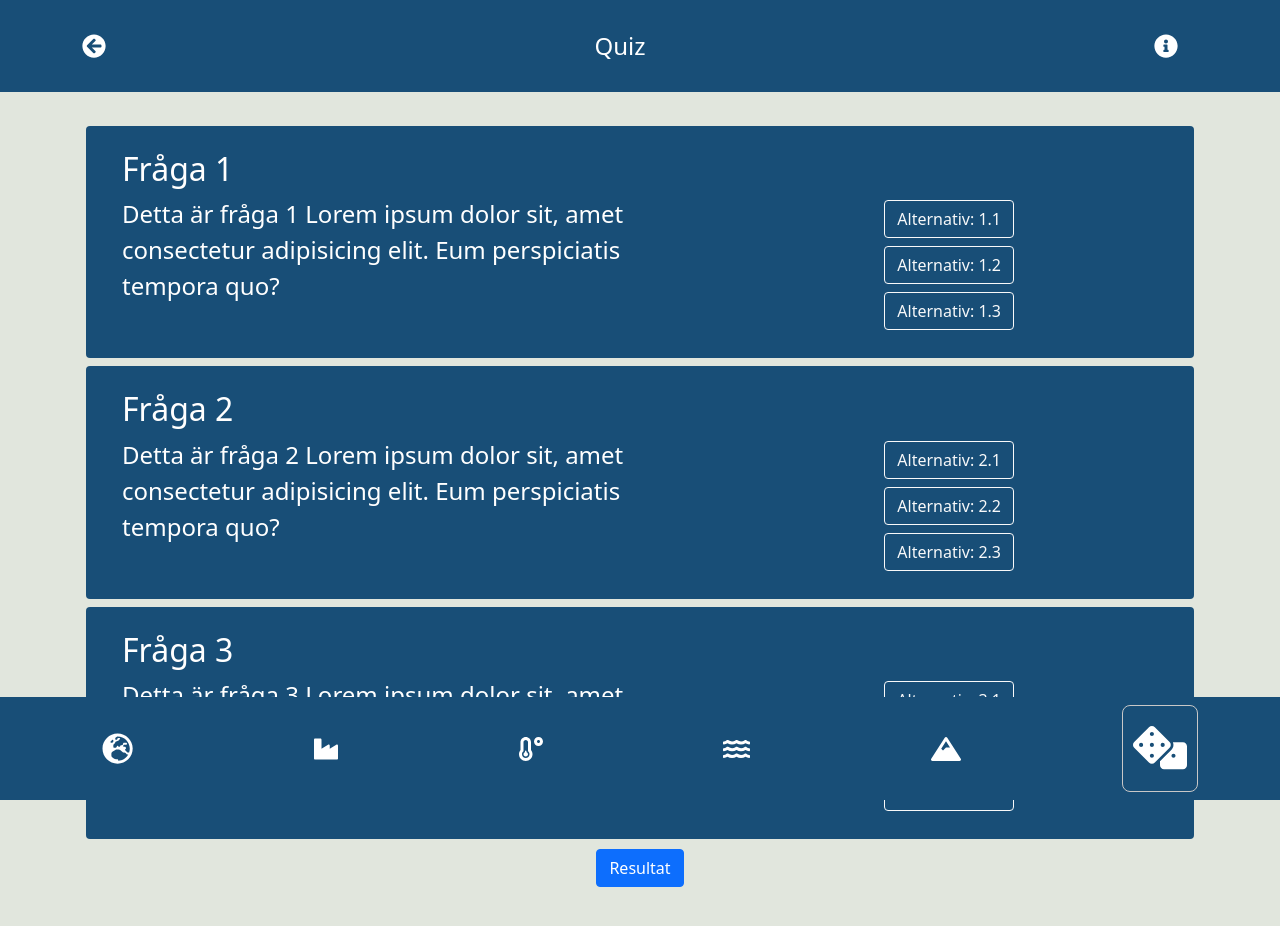
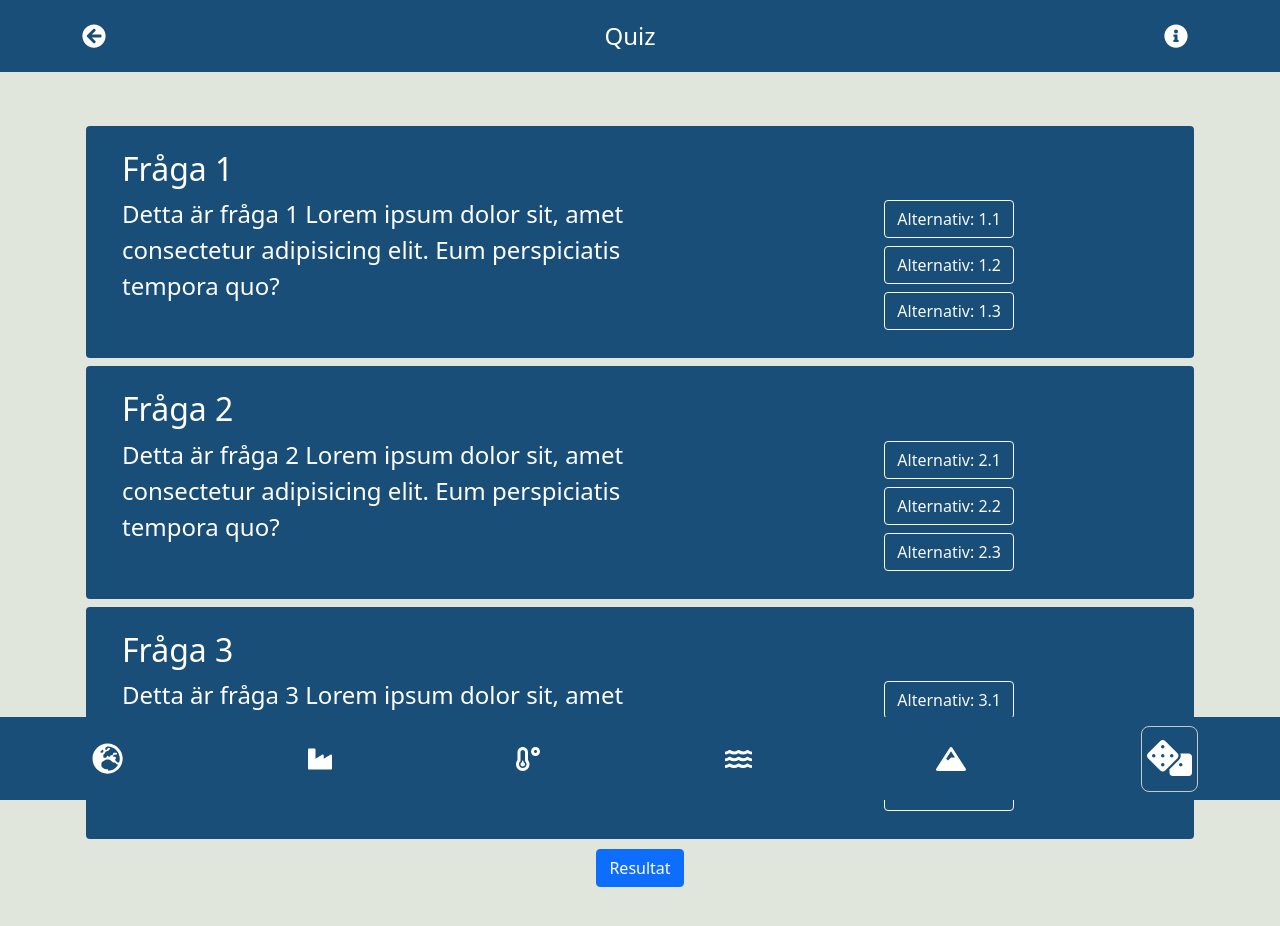
Before and after one commit to preeyaJo/group3project, a React (Create React App) app: page /quiz in a window 1280 px wide. Shown: the top 926 px of the page. Built offline with nearby package versions, Linux system fonts and the light colour scheme.

Commit message:
Fix på navigation
Fix på navigation

```diff
--- a/src/App.css
+++ b/src/App.css
@@ -26,34 +26,33 @@
 
 .BottomMenu {
   background-color: #184e77;
-  padding: 0px 30px 0px 30px;
+  padding: 0px 10px 0px 10px;
   }
 
 .BottomNavItem {
   color: #ffffff;
-  padding: 20px;
+  padding: 10px;
 }
 
 .bottom-dice {
-  font-size: 1.8em;
+  font-size: 1.5em;
   border-radius: 8px;
   border: 1.5px solid #c8c8c8;
-  padding: 10px !important ;
+  padding: 5px !important ;
 }
 
 
-@media only screen and (min-width: 300px) {
-
+@media only screen and (min-width: 200px) {
 
 
 .BottomNavItem {
   color: #ffffff;
-  padding: 20px;
+  padding: 10px;
 }
 
 .BottomMenu {
   background-color: #184e77;
-  padding: 0px 20px 0px 20px;
+  padding: 10px 0px 10px 0px;
   }
 
 }
--- a/src/Components/FutureListItems.js
+++ b/src/Components/FutureListItems.js
@@ -52,7 +52,7 @@ const futureListArray = [
 function FutureListItems() {
   return futureListArray.map((futurelist) => (
     <section>
-      <img src={futurelist.image} alt="Hands holding earth" />
+      <img src={futurelist.image} alt="" />
       <h2 className="timeline-text-top">{futurelist.year}</h2>
       <p className="timeline-text-center">{futurelist.description}</p>
     </section>
--- a/src/Views/FutureClimate.js
+++ b/src/Views/FutureClimate.js
@@ -21,7 +21,7 @@ export function FutureClimate() {
 
       <Navbar className="BottomMenu" fixed="bottom"> {/*Bottenmeny*/}
       <Link className="button-to-cctopics" to="/fossilfuels"> {/*Knapp til CCTopics*/}
-        <a>Så löser vi det  <FontAwesomeIcon icon={faArrowCircleRight}></FontAwesomeIcon></a>
+        Så löser vi det  <FontAwesomeIcon icon={faArrowCircleRight}></FontAwesomeIcon>
       </Link>
             </Navbar>
     </div>
--- a/src/futureclimate.css
+++ b/src/futureclimate.css
@@ -1,7 +1,7 @@
 
 /*Centrera titel på sida*/
 h1 {
-    margin: 0 auto;
+  margin: 0 auto;
 }
 
   /*Knapp till CCTopic och dess hover*/
```
